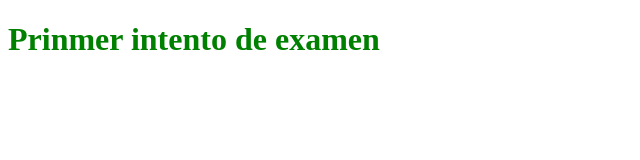
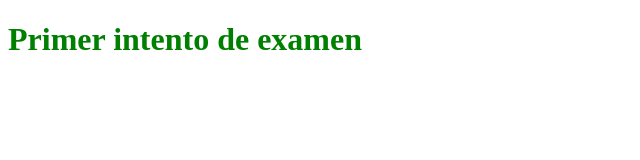
Before and after one commit to mbensan/examen_fundamentos_web, a plain HTML site: page index.html in a window 1280 px wide. Shown: the whole page, without its empty margins (0-640 px from the left). Drawn offline with Linux system fonts and the light colour scheme.

Commit message:
Se corrige texto del H1 en el HTML

```diff
--- a/index.html
+++ b/index.html
@@ -8,7 +8,7 @@
   <link rel="stylesheet" href="styles.css">
 </head>
 <body>
-  <h1>Prinmer intento de examen</h1>
+  <h1>Primer intento de examen</h1>
   <script src="script.js"></script>
 </body>
 </html>
```
